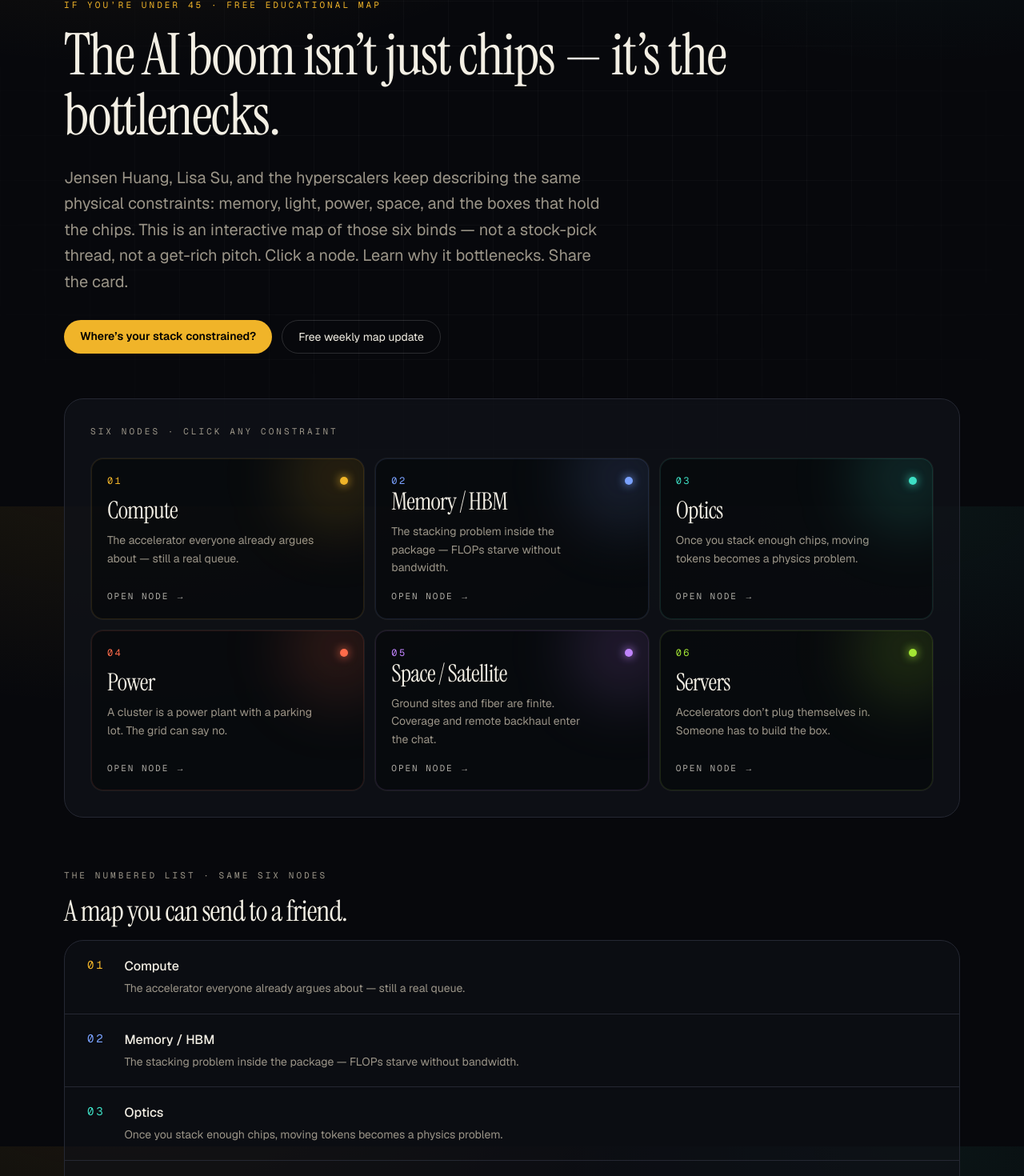
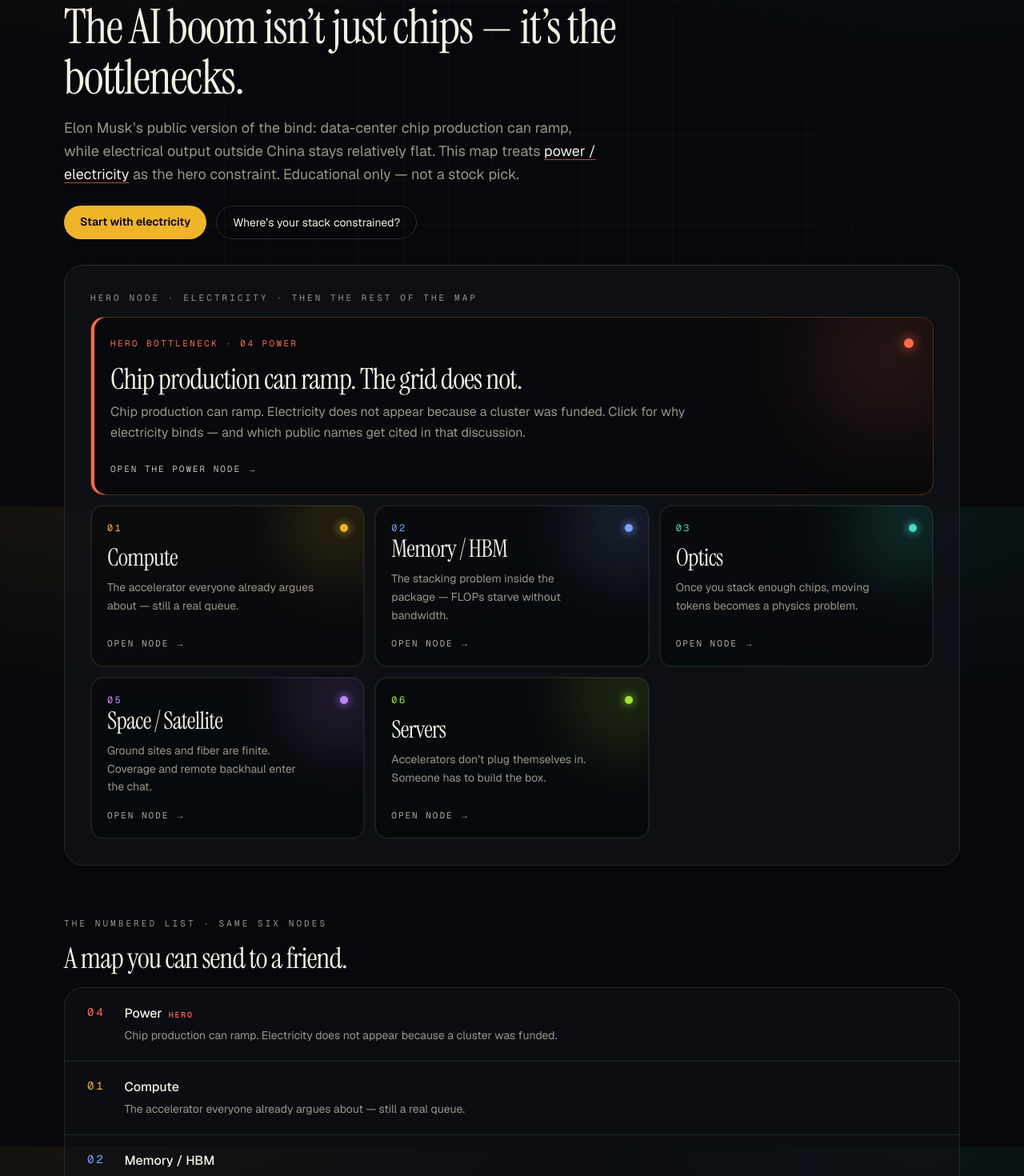
Before and after one commit to sean0007/ai-bottleneck-map, a Next.js app: page / in a window 1280 px wide. Shown: the part 167-1637 px from the top of the page at 80% size. Built offline with nearby package versions, Linux system fonts and the light colour scheme; no server answers.

Commit message:
Make electricity the hero bottleneck on the map and quiz
Lead the homepage with the chip-vs-grid mismatch, feature Power
as a full-width node, and open the quiz on electrical output.

Co-authored-by: sean0007 <sean0007@users.noreply.github.com>

```diff
--- a/app/opengraph-image.tsx
+++ b/app/opengraph-image.tsx
@@ -8,6 +8,6 @@ export const contentType = "image/png";
 export default function Image() {
   return renderOgCard({
     title: SITE_TAGLINE,
-    body: "Free interactive map of compute, memory, optics, power, space, and servers. Educational only.",
+    body: "Hero bottleneck: electricity. Then compute, memory, optics, space, and servers. Educational only.",
   });
 }
--- a/app/page.tsx
+++ b/app/page.tsx
@@ -5,38 +5,40 @@ import { NumberedThread } from "@/components/numbered-thread";
 
 export default function Home() {
   return (
-    <div className="mx-auto w-full max-w-6xl px-4 py-10 sm:py-16">
+    <div className="mx-auto w-full max-w-6xl px-4 py-8 sm:py-10">
       <section className="max-w-4xl">
         <p className="font-mono text-[11px] tracking-[0.28em] text-amber uppercase">
           If you’re under 45 · free educational map
         </p>
-        <h1 className="mt-4 font-display text-5xl leading-[1.05] tracking-tight text-foreground sm:text-7xl">
+        <h1 className="mt-3 font-display text-4xl leading-[1.05] tracking-tight text-foreground sm:text-6xl">
           The AI boom isn’t just chips — it’s the bottlenecks.
         </h1>
-        <p className="mt-6 max-w-2xl text-lg leading-relaxed text-muted sm:text-xl">
-          Jensen Huang, Lisa Su, and the hyperscalers keep describing the same
-          physical constraints: memory, light, power, space, and the boxes that
-          hold the chips. This is an interactive map of those six binds — not a
-          stock-pick thread, not a get-rich pitch. Click a node. Learn why it
-          bottlenecks. Share the card.
+        <p className="mt-4 max-w-2xl text-base leading-relaxed text-muted sm:text-lg">
+          Elon Musk’s public version of the bind: data-center chip production can
+          ramp, while electrical output outside China stays relatively flat.
+          This map treats{" "}
+          <Link href="/b/power" className="text-foreground underline decoration-[#ff6b4a]/70 underline-offset-4">
+            power / electricity
+          </Link>{" "}
+          as the hero constraint. Educational only — not a stock pick.
         </p>
-        <div className="mt-8 flex flex-wrap gap-3">
+        <div className="mt-6 flex flex-wrap gap-3">
+          <Link
+            href="/b/power"
+            className="rounded-full bg-amber px-5 py-2.5 text-sm font-semibold text-black hover:bg-amber/90"
+          >
+            Start with electricity
+          </Link>
           <Link
             href="/quiz"
-            className="rounded-full bg-amber px-5 py-2.5 text-sm font-semibold text-black hover:bg-amber/90"
+            className="rounded-full border border-white/15 px-5 py-2.5 text-sm hover:bg-white/5"
           >
             Where’s your stack constrained?
-          </Link>
-          <Link
-            href="/digest"
-            className="rounded-full border border-white/15 px-5 py-2.5 text-sm hover:bg-white/5"
-          >
-            Free weekly map update
           </Link>
         </div>
       </section>
 
-      <div className="mt-14">
+      <div className="mt-8">
         <BottleneckMap />
       </div>
 
@@ -72,7 +74,7 @@ export default function Home() {
       </section>
 
       <div className="mt-16">
-        <DigestCta />
+        <DigestCta defaultBottleneck="power" />
       </div>
     </div>
   );
--- a/components/bottleneck-map.tsx
+++ b/components/bottleneck-map.tsx
@@ -1,15 +1,49 @@
 import Link from "next/link";
-import { bottlenecks } from "@/lib/bottlenecks";
+import { getFeaturedBottleneck, getMapBottlenecks } from "@/lib/bottlenecks";
 
 export function BottleneckMap() {
+  const featured = getFeaturedBottleneck();
+  const rest = getMapBottlenecks().filter((item) => item.slug !== featured.slug);
+
   return (
     <section aria-label="Interactive bottleneck map" className="space-y-8">
       <div className="relative overflow-hidden rounded-3xl border border-line bg-panel/80 p-4 sm:p-8">
-        <p className="mb-6 font-mono text-[11px] tracking-[0.28em] text-muted uppercase">
-          Six nodes · click any constraint
+        <p className="mb-4 font-mono text-[11px] tracking-[0.28em] text-muted uppercase">
+          Hero node · electricity · then the rest of the map
         </p>
+        <Link
+          href={`/b/${featured.slug}`}
+          className="group relative mb-3 flex min-h-[160px] flex-col justify-between overflow-hidden rounded-2xl border border-orange-400/30 bg-black/40 p-5 transition hover:-translate-y-0.5 hover:border-orange-300/50 sm:min-h-[180px] sm:p-6"
+          style={{ boxShadow: `inset 4px 0 0 ${featured.color}` }}
+        >
+          <div
+            className="pointer-events-none absolute -right-10 -top-12 h-48 w-48 rounded-full blur-3xl"
+            style={{ background: featured.colorSoft }}
+          />
+          <div className="flex items-center justify-between gap-3">
+            <span className="font-mono text-[11px] tracking-[0.22em] text-[#ff6b4a] uppercase">
+              Hero bottleneck · {featured.number} {featured.title}
+            </span>
+            <span
+              className="h-3 w-3 rounded-full"
+              style={{ background: featured.color, boxShadow: `0 0 16px ${featured.color}` }}
+            />
+          </div>
+          <div className="mt-4 max-w-3xl">
+            <h2 className="font-display text-3xl tracking-tight text-foreground sm:text-4xl">
+              Chip production can ramp. The grid does not.
+            </h2>
+            <p className="mt-2 text-sm leading-relaxed text-muted sm:text-base">
+              {featured.threadLine} Click for why electricity binds — and which
+              public names get cited in that discussion.
+            </p>
+          </div>
+          <span className="mt-6 font-mono text-[11px] tracking-[0.18em] text-foreground/80 uppercase group-hover:text-foreground">
+            Open the power node →
+          </span>
+        </Link>
         <div className="grid gap-3 sm:grid-cols-2 lg:grid-cols-3">
-          {bottlenecks.map((item) => (
+          {rest.map((item) => (
             <Link
               key={item.slug}
               href={`/b/${item.slug}`}
--- a/components/numbered-thread.tsx
+++ b/components/numbered-thread.tsx
@@ -1,10 +1,10 @@
 import Link from "next/link";
-import { bottlenecks } from "@/lib/bottlenecks";
+import { getMapBottlenecks } from "@/lib/bottlenecks";
 
 export function NumberedThread() {
   return (
     <ol className="space-y-0 divide-y divide-line overflow-hidden rounded-3xl border border-line bg-panel/60">
-      {bottlenecks.map((item) => (
+      {getMapBottlenecks().map((item) => (
         <li key={item.slug}>
           <Link
             href={`/b/${item.slug}`}
@@ -17,7 +17,14 @@ export function NumberedThread() {
               {item.number}
             </span>
             <span>
-              <span className="block font-medium text-foreground">{item.title}</span>
+              <span className="block font-medium text-foreground">
+                {item.title}
+                {item.featured ? (
+                  <span className="ml-2 font-mono text-[10px] tracking-[0.18em] text-[#ff6b4a] uppercase">
+                    Hero
+                  </span>
+                ) : null}
+              </span>
               <span className="mt-1 block max-w-2xl text-sm leading-relaxed text-muted">
                 {item.threadLine}
               </span>
--- a/lib/bottlenecks.ts
+++ b/lib/bottlenecks.ts
@@ -18,6 +18,7 @@ export type Bottleneck = {
   colorSoft: string;
   examples: ExampleCompany[];
   privateOrAdjacent?: string;
+  featured?: boolean;
 };
 
 export const bottlenecks: Bottleneck[] = [
@@ -149,15 +150,16 @@ export const bottlenecks: Bottleneck[] = [
     number: "04",
     title: "Power",
     shortTitle: "Power",
-    threadLine: "A cluster is a power plant with a parking lot. The grid can say no.",
+    featured: true,
+    threadLine: "Chip production can ramp. Electricity does not appear because a cluster was funded.",
     oneLiner:
-      "Megawatts, transformers, interconnection queues, and cooling decide whether a funded campus can actually turn on.",
-    whyHeadline: "Why power bottlenecks",
+      "Accelerators can be ordered on a factory calendar. Megawatts, transformers, and interconnection queues cannot. Electrical supply is the bind that does not care about a GPU keynote.",
+    whyHeadline: "Why power — electricity — is the hero bottleneck",
     why: [
-      "AI clusters draw continuous, dense electricity and dump it as heat. Land with fiber is not enough; the site needs a path to generation, transmission, substations, and transformers that can be delivered on a human timescale.",
+      "Public remarks from Elon Musk have framed a mismatch that keeps showing up in AI-infrastructure talk: chip production for data centers can scale on a manufacturing curve, while electrical output — especially outside China — stays relatively flat. The cluster still needs a grid that exists in the physical world.",
+      "AI halls draw continuous, dense electricity and dump it as heat. Land with fiber is not enough; the site needs a path to generation, transmission, substations, and transformers that can be delivered on a human timescale. There is no spare electricity that materializes because chips were allocated.",
       "Interconnection queues and high-voltage equipment are industrial products with long lead times. Public utility and developer commentary often treats “we leased the land” as the beginning of the power story, not the end.",
-      "Cooling is part of the same node on this map: liquid loops, heat rejection, and the electrical gear that feeds them. A rack that cannot be cooled is a rack that cannot be filled.",
-      "When compute supply improves, power is one of the constraints most likely to become the public talking point next — because you cannot software-update a substation.",
+      "Cooling is part of the same node on this map: liquid loops, heat rejection, and the electrical gear that feeds them. A rack that cannot be cooled is a rack that cannot be filled. When compute supply improves, power is the constraint most likely to become the public talking point next — because you cannot software-update a substation.",
     ],
     color: "#ff6b4a",
     colorSoft: "rgba(255,107,74,0.16)",
@@ -287,3 +289,11 @@ export function getNeighborBottlenecks(slug: string) {
     next: bottlenecks[(index + 1) % bottlenecks.length],
   };
 }
+
+export function getFeaturedBottleneck() {
+  return bottlenecks.find((item) => item.featured) ?? bottlenecks[0];
+}
+
+export function getMapBottlenecks() {
+  return [...bottlenecks].sort((a, b) => Number(Boolean(b.featured)) - Number(Boolean(a.featured)));
+}
--- a/lib/quiz.ts
+++ b/lib/quiz.ts
@@ -1,4 +1,4 @@
-import { bottlenecks, type Bottleneck } from "@/lib/bottlenecks";
+import { getMapBottlenecks, type Bottleneck } from "@/lib/bottlenecks";
 
 export type QuizOption = {
   id: string;
@@ -15,8 +15,13 @@ export type QuizQuestion = {
 export const quizQuestions: QuizQuestion[] = [
   {
     id: "q1",
-    prompt: "What would your team struggle to get more of this year?",
+    prompt: "Chip production for data centers can ramp fast. What does not magically keep up?",
     options: [
+      {
+        id: "q1-power",
+        slug: "power",
+        label: "Electrical output, interconnects, and transformers",
+      },
       {
         id: "q1-compute",
         slug: "compute",
@@ -31,11 +36,6 @@ export const quizQuestions: QuizQuestion[] = [
         id: "q1-optics",
         slug: "optics",
         label: "Optical transceivers, lasers, or cluster fabric",
-      },
-      {
-        id: "q1-power",
-        slug: "power",
-        label: "Megawatts, transformers, or a grid interconnection",
       },
       {
         id: "q1-space",
@@ -54,6 +54,11 @@ export const quizQuestions: QuizQuestion[] = [
     prompt: "Which failure mode would stop a new cluster first?",
     options: [
       {
+        id: "q2-power",
+        slug: "power",
+        label: "The utility or substation timeline slips past the lease.",
+      },
+      {
         id: "q2-compute",
         slug: "compute",
         label: "The chips never show up in the quantity you booked.",
@@ -67,11 +72,6 @@ export const quizQuestions: QuizQuestion[] = [
         id: "q2-optics",
         slug: "optics",
         label: "The hall is full of boxes that cannot talk to each other fast enough.",
-      },
-      {
-        id: "q2-power",
-        slug: "power",
-        label: "The utility or substation timeline slips past the lease.",
       },
       {
         id: "q2-servers",
@@ -90,6 +90,11 @@ export const quizQuestions: QuizQuestion[] = [
     prompt: "What do your infrastructure people actually argue about?",
     options: [
       {
+        id: "q3-power",
+        slug: "power",
+        label: "PUE, substations, and whether the campus can energize",
+      },
+      {
         id: "q3-compute",
         slug: "compute",
         label: "Who gets the next accelerator allocation",
@@ -103,11 +108,6 @@ export const quizQuestions: QuizQuestion[] = [
         id: "q3-optics",
         slug: "optics",
         label: "East-west traffic, transceivers, and the network wall",
-      },
-      {
-        id: "q3-power",
-        slug: "power",
-        label: "PUE, substations, and whether the campus can energize",
       },
       {
         id: "q3-space",
@@ -126,6 +126,11 @@ export const quizQuestions: QuizQuestion[] = [
     prompt: "If accelerators showed up tomorrow, what still wouldn’t be ready?",
     options: [
       {
+        id: "q4-power",
+        slug: "power",
+        label: "Power, heat rejection, or the interconnect to the grid",
+      },
+      {
         id: "q4-memory",
         slug: "memory",
         label: "The memory/packaging combo that makes those chips complete",
@@ -134,11 +139,6 @@ export const quizQuestions: QuizQuestion[] = [
         id: "q4-optics",
         slug: "optics",
         label: "The optical fabric between racks",
-      },
-      {
-        id: "q4-power",
-        slug: "power",
-        label: "Power, heat rejection, or the interconnect to the grid",
       },
       {
         id: "q4-servers",
@@ -157,6 +157,11 @@ export const quizQuestions: QuizQuestion[] = [
     prompt: "Which constraint would you want a friend to understand first?",
     options: [
       {
+        id: "q5-power",
+        slug: "power",
+        label: "Power — electricity does not appear because chips were allocated",
+      },
+      {
         id: "q5-compute",
         slug: "compute",
         label: "Compute — the accelerator queue is still real",
@@ -170,11 +175,6 @@ export const quizQuestions: QuizQuestion[] = [
         id: "q5-optics",
         slug: "optics",
         label: "Optics — light is the new copper problem",
-      },
-      {
-        id: "q5-power",
-        slug: "power",
-        label: "Power — the grid can simply say no",
       },
       {
         id: "q5-space",
@@ -196,9 +196,9 @@ export function scoreQuiz(answers: string[]) {
     tallies.set(slug, (tallies.get(slug) ?? 0) + 1);
   }
 
-  let winner = bottlenecks[0];
+  let winner = getMapBottlenecks()[0];
   let best = -1;
-  for (const bottleneck of bottlenecks) {
+  for (const bottleneck of getMapBottlenecks()) {
     const value = tallies.get(bottleneck.slug) ?? 0;
     if (value > best) {
       best = value;
```
Also changed, not shown: 1 other file (tests, documents, lock files or other folders).
